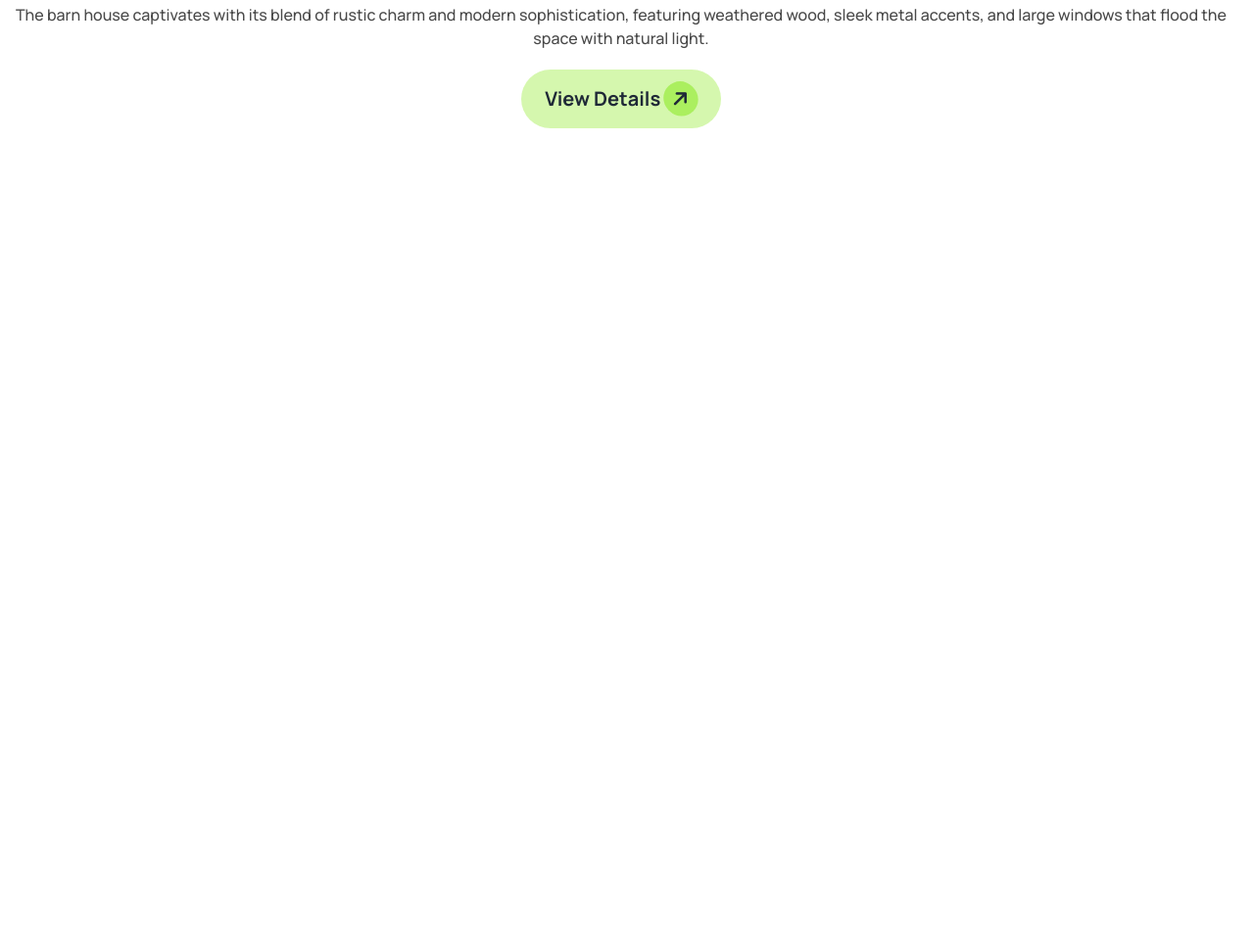
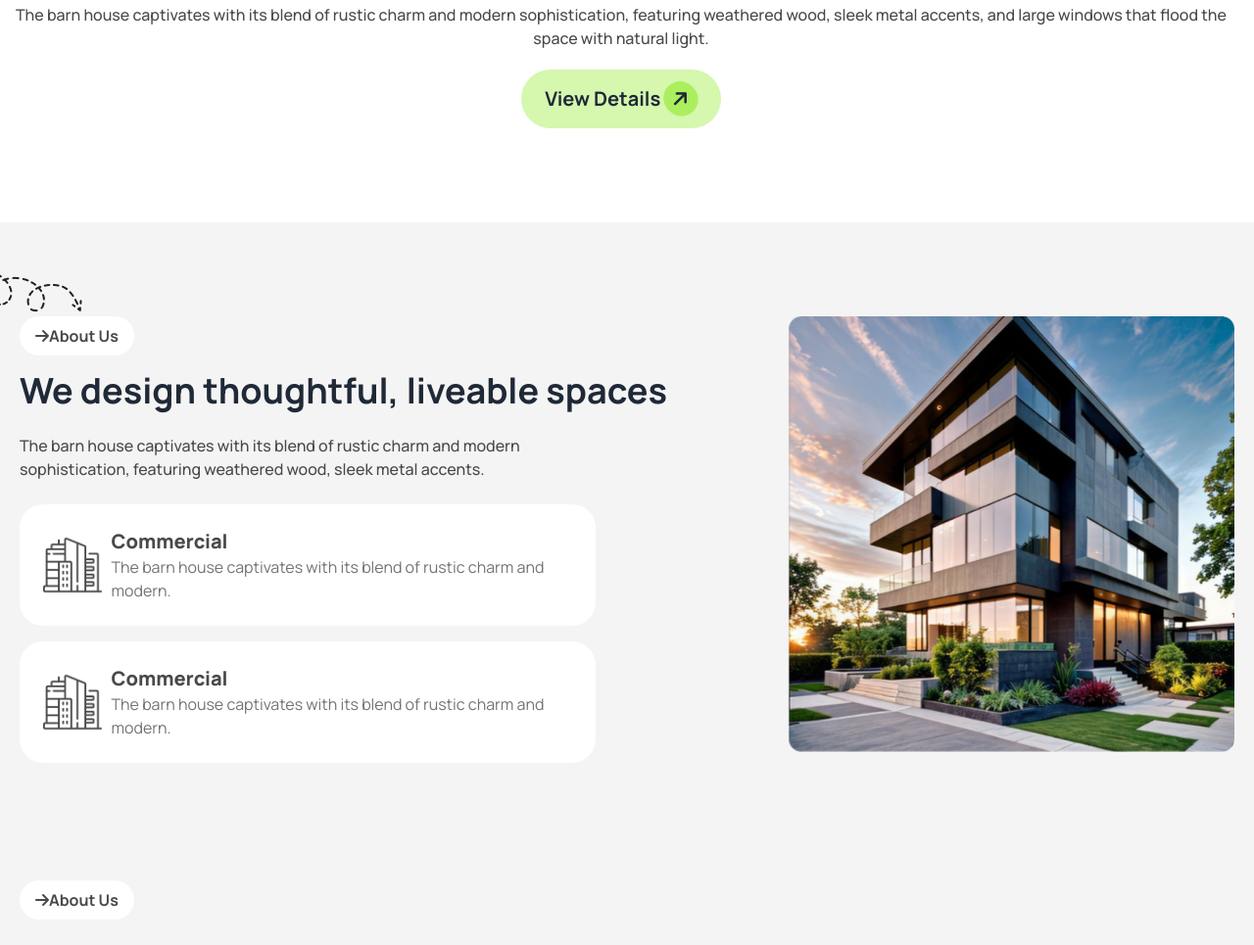
Before and after one commit to imrulhassanemon/builders-website, a plain HTML site: page index.html in a window 1280 px wide. Shown: the part 551-1516 px from the top of the page at 98% size. Before the commit the page ends 800 px from the top, so only its background shows below. Drawn offline with nearby package versions, Linux system fonts and the light colour scheme.

Commit message:
added thoughtful section

```diff
--- a/index.html
+++ b/index.html
@@ -18,7 +18,8 @@
                 clifford: '#da373d',
                 'color-green':"#ABEF5F",
                 'color-gray':'#494949',
-                "color-light-green": 'rgba(171, 239, 95, 0.5)'
+                "color-light-green": 'rgba(171, 239, 95, 0.5)',
+                'color-light-gray': "#737373"
               }
             }
           }
@@ -83,14 +84,63 @@
                     <h1 class="lg:text-6xl text-3xl font-extrabold px-3 text-center text-[#212121]">A barn house of this design has a striking appearance</h1>
                     <p class="text-center text-color-gray font-medium mt-4 mb-5">The barn house captivates with its blend of rustic charm and modern sophistication, featuring weathered wood, sleek metal accents, and large windows that flood the space with natural light.</p>
                 </div>
-                <div class="text-center ">
+                <div class="text-center lg:mb-24 mb-10 ">
                     <button class="bg-color-light-green py-3 px-6 rounded-[32px] text-xl font-bold">View Details <i class="fa-solid fa-arrow-right  bg-color-green text-xl py-1 -rotate-45  px-2 -rotate45 padding rounded-full"></i> </button>
                 </div>
             </div>
         </section>
     </header>
     <!-- this is main section  -->
-     <main></main>
+    <main class="">
+         <!-- we design thoughtful, liveable spaces  -->
+        <section class="bg-[#f4f4f4] lg:py-24 px-5 py-8  ">
+                <div class="container mx-auto lg:flex mb-24  ">
+                   <div class="flex items-center">
+                       <div class="relative">
+                        <img class="mb-5 absolute -top-12 hidden lg:inline -left-16" src="assets/Vector.png" alt="">
+                        <div>
+                        <div class="flex max-sm:justify-center">
+                            <button class="px-4 py-2 bg-[#ffffff] text-color-gray rounded-[32px] font-bold"><i class="fa-solid fa-arrow-right  "></i>About Us</i></button>
+                        </div>
+                        <h1 class="lg:text-4xl text-2xl font-bold mt-4 mb-6">We design thoughtful, liveable spaces</h1>
+                        <p class="font-medium text-color-gray lg:pb-6 pb-4 lg:w-3/4">The barn house captivates with its blend of rustic charm and
+                        modern sophistication, featuring weathered wood, sleek metal accents.</p>
+                        </div>
+                        <!-- card 1 -->
+                        <div class="flex items-center gap-2.5 bg-[#ffffff] p-5 lg:p-6 lg:w-3/4 rounded-3xl  mb-4">
+                            <div>
+                                <img src="assets/commercial.png" alt="">
+                            </div>
+                            <div>
+                                <h4 class="text-xl font-extrabold text-color-gray">Commercial</h4>
+                                <p class="text-color-light-gray">The barn house captivates with its blend of rustic charm and modern.</p>
+                            </div>
+                            <!-- card 2 -->
+                        </div>
+                        <div class="flex items-center gap-2.5 bg-[#ffffff] p-5 lg:p-6 lg:w-3/4 rounded-3xl  mb-6">
+                            <div>
+                                <img src="assets/commercial.png" alt="">
+                            </div>
+                            <div>
+                                <h4 class="text-xl font-extrabold text-color-gray" >Commercial</h4>
+                                <p class="text-color-light-gray">The barn house captivates with its blend of rustic charm and modern.</p>
+                            </div>
+                        </div>
+                    </div>
+                   </div>
+
+                    <div>
+                        <img class="w-fit" src="assets/Rectangle.png" alt="">
+                    </div>
+                </div>
+                <!-- OUR WORK PROCESS  -->
+                <div class="container mx-auto">
+                    <div>
+                        <button class="px-4 py-2 bg-[#ffffff] text-color-gray rounded-[32px] font-bold"><i class="fa-solid fa-arrow-right  "></i>About Us</i></button>
+                    </div>
+                </div>
+        </section>
+     </main>
      <!-- this is footer section  -->
       <footer></footer>
 </body>
```
